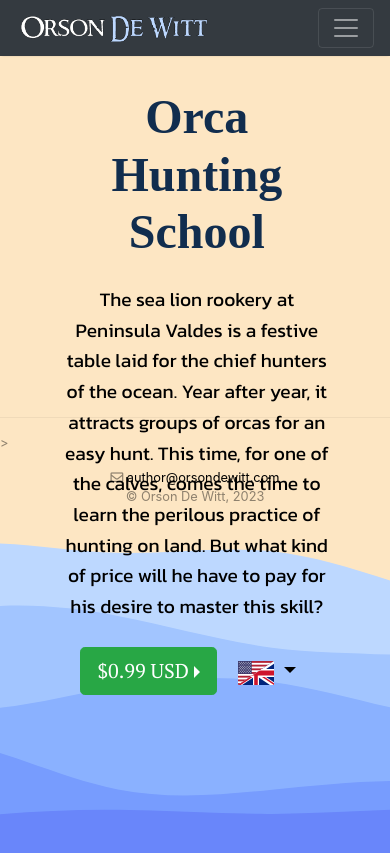
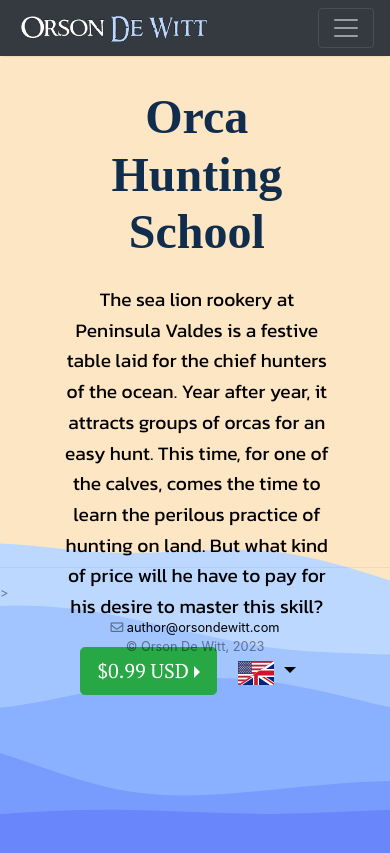
Before and after one commit to OrsonDWitt/OrsonDWitt.github.io, a Jekyll site: the page built from _pages/index.md, in a window 390 px wide. Shown: the top 853 px of the page. Built offline with Jekyll 4.4.1, drawn with Linux system fonts in a browser that asks for light colours; nearby versions of some CDN libraries.

Commit message:
Update screen.css

```diff
--- a/assets/css/screen.css
+++ b/assets/css/screen.css
@@ -170,6 +170,9 @@ section.recent-posts {
     .featured-box-img-cover {
         height: auto;
         width: 100%;
+    }
+    .main-content {
+    min-height: 450px;
     }
 }
 
```
